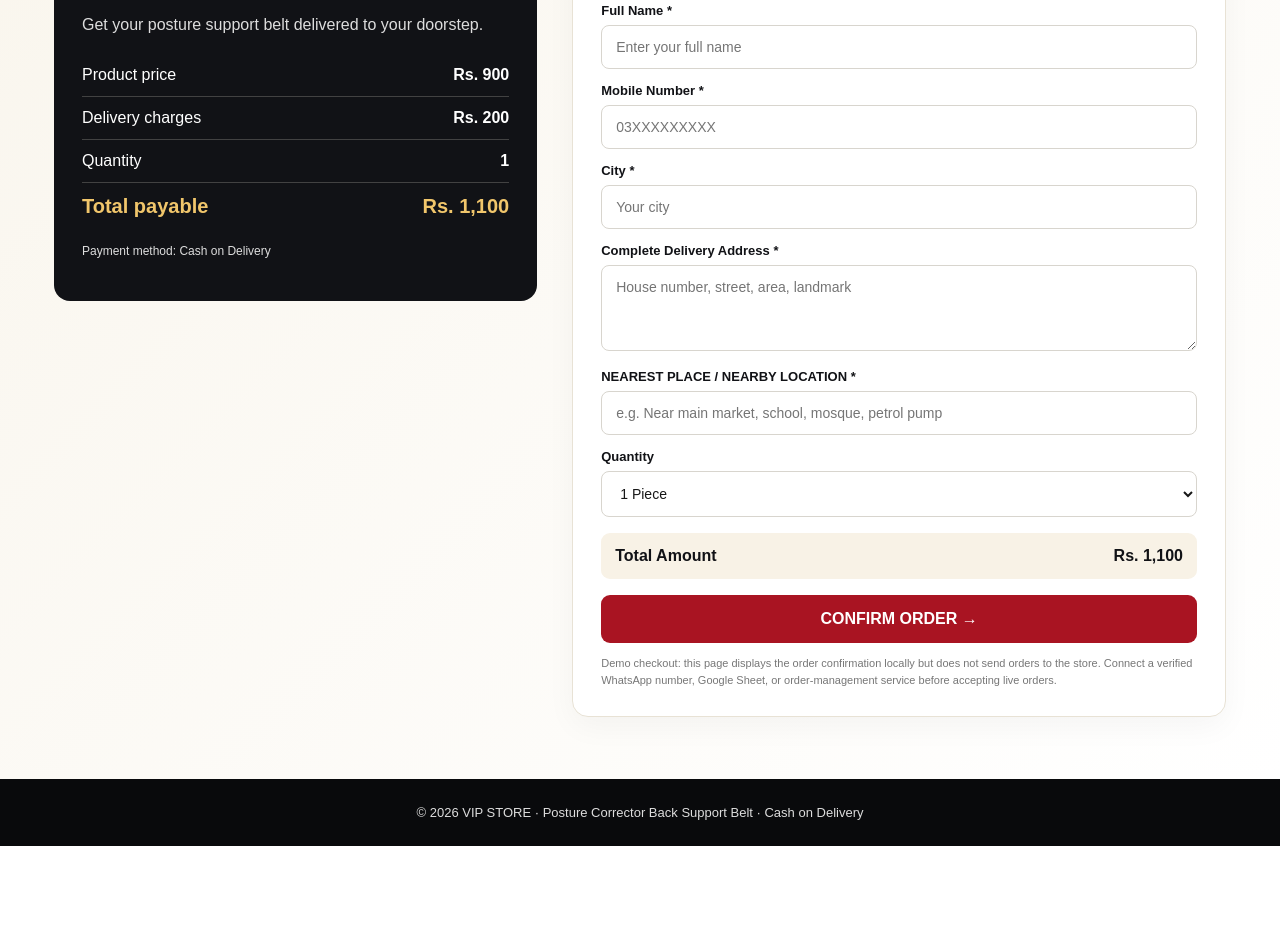
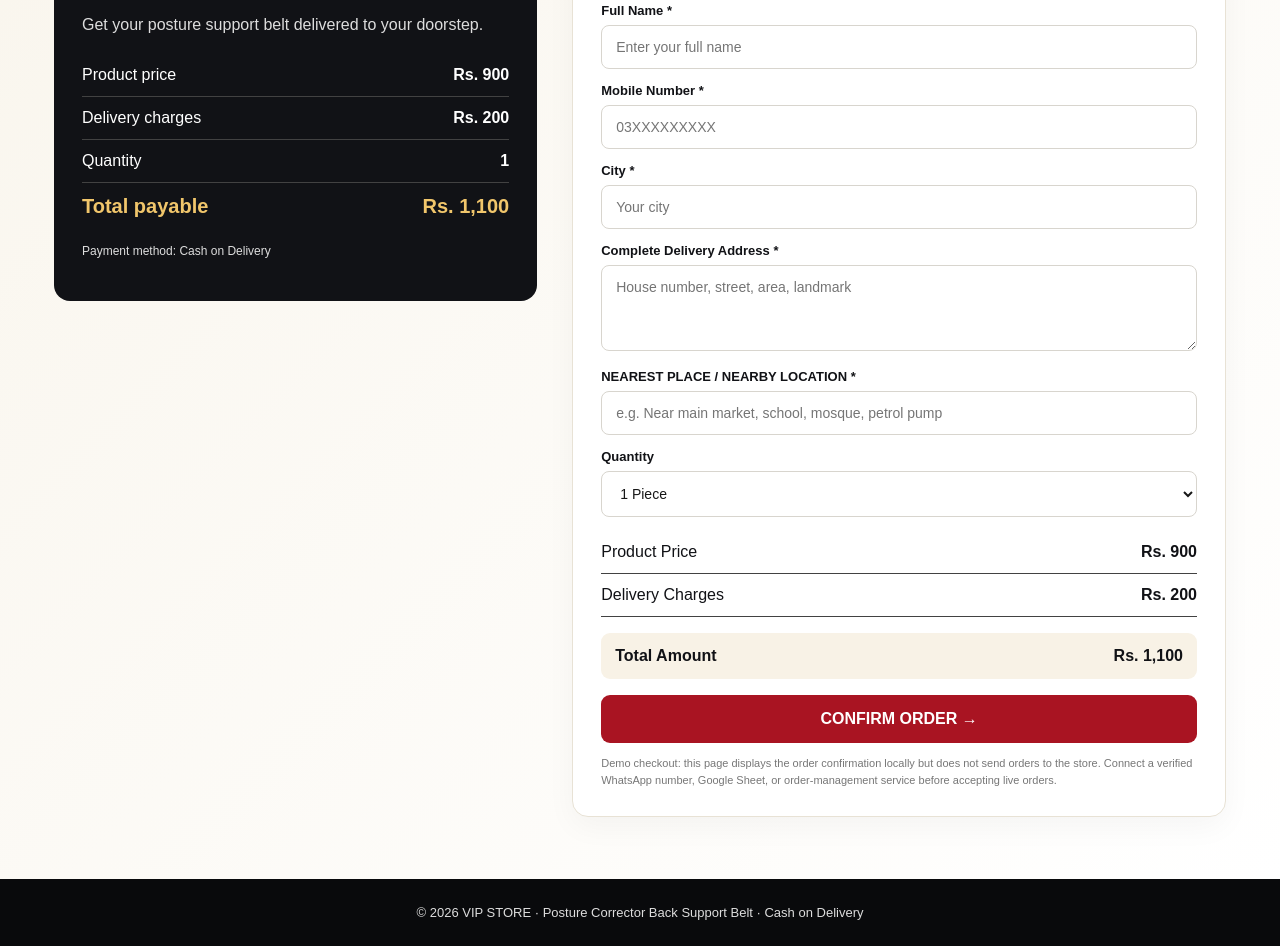
Before and after one commit to qadrishahid753-crypto/Raza-Poster-Belt-, a plain HTML site: page index.html in a window 1280 px wide. Shown: the part 3491-4437 px from the top of the page. Before the commit the page ends 4337 px from the top, so only its background shows below. Drawn offline with Linux system fonts and the light colour scheme.

Commit message:
Update index.html

```diff
--- a/index.html
+++ b/index.html
@@ -306,6 +306,8 @@ src="https://www.facebook.com/tr?id=2414291209339091&ev=PageView&noscript=1"
 <div class="field"><label for="address">Complete Delivery Address *</label><textarea id="address" name="address" placeholder="House number, street, area, landmark" autocomplete="street-address" minlength="8" maxlength="250" required></textarea></div>
 <div class="field"><label for="nearestPlace">NEAREST PLACE / NEARBY LOCATION *</label><input id="nearestPlace" name="nearestPlace" type="text" placeholder="e.g. Near main market, school, mosque, petrol pump" minlength="3" maxlength="150" required></div>
 <div class="field"><label for="quantity">Quantity</label><select id="quantity" name="quantity"><option value="1">1 Piece</option><option value="2">2 Pieces</option><option value="3">3 Pieces</option><option value="4">4 Pieces</option></select></div>
+<div class="summary-line"><span>Product Price</span><b id="formProductPrice">Rs. 900</b></div>
+<div class="summary-line"><span>Delivery Charges</span><b id="formDeliveryCharges">Rs. 200</b></div>
 <div class="form-total"><span>Total Amount</span><strong id="formTotal">Rs. 1,100</strong></div>
 <button class="btn submit" type="submit">CONFIRM ORDER →</button>
 <div class="fineprint">Demo checkout: this page displays the order confirmation locally but does not send orders to the store. Connect a verified WhatsApp number, Google Sheet, or order-management service before accepting live orders.</div>
@@ -356,6 +358,8 @@ function updateTotals(){
   qtyOut.textContent=quantity;
   document.getElementById('summaryQty').textContent=quantity;
   document.getElementById('summaryTotal').textContent='Rs. '+total.toLocaleString('en-PK');
+  document.getElementById('formProductPrice').textContent='Rs. '+(PRICE*quantity).toLocaleString('en-PK');
+  document.getElementById('formDeliveryCharges').textContent='Rs. '+DELIVERY.toLocaleString('en-PK');
   document.getElementById('formTotal').textContent='Rs. '+total.toLocaleString('en-PK');
   document.getElementById('quantity').value=String(quantity);
 }
```
